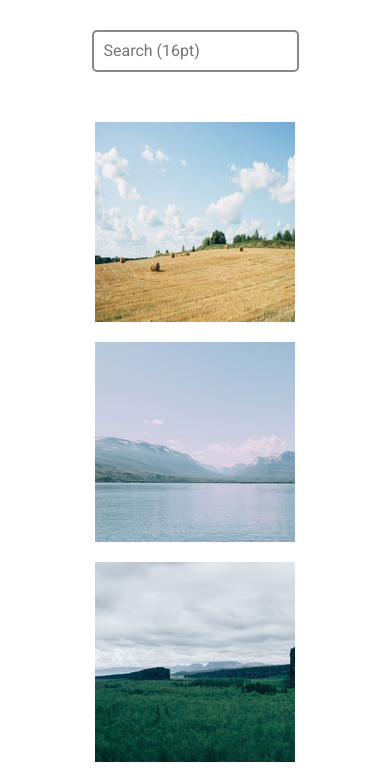
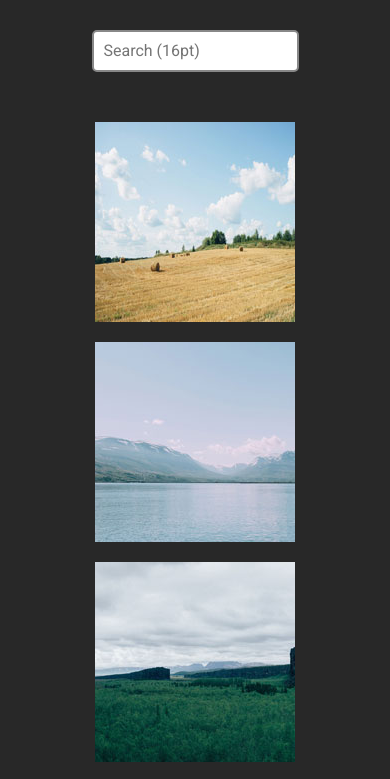
Before and after one commit to j-nordell/FEWD-Project5, a plain HTML site: page index.html in a window 390 px wide. Shown: the top 779 px of the page. Drawn offline with Linux system fonts and the dark colour scheme.

Commit message:
corrected placement of media query for dark mode

```diff
--- a/css/styles.css
+++ b/css/styles.css
@@ -60,11 +60,12 @@ a img {
     #search {
         min-width: 425px;
     }
+}
 
-    @media (prefers-color-scheme: dark) {
-        body {
-            background-color: rgb(40, 40, 40);
-            color: rgb(210, 210, 210);
-        }
+
+@media (prefers-color-scheme: dark) {
+    body {
+        background-color: rgb(40, 40, 40);
+        color: rgb(210, 210, 210);
     }
 }
```
